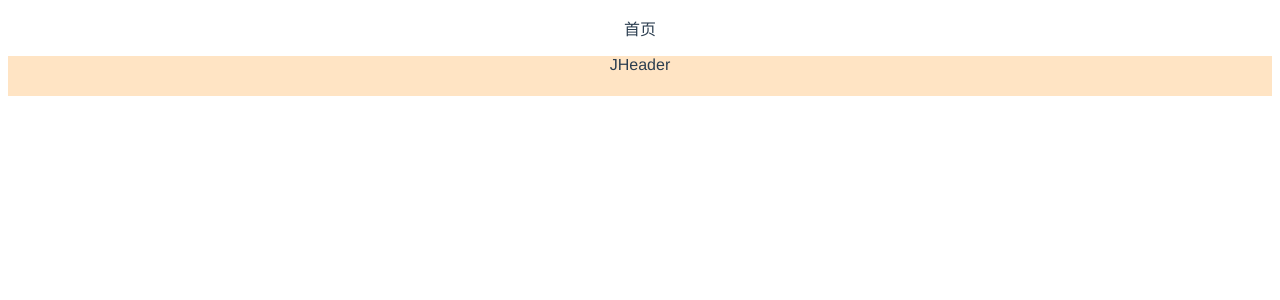
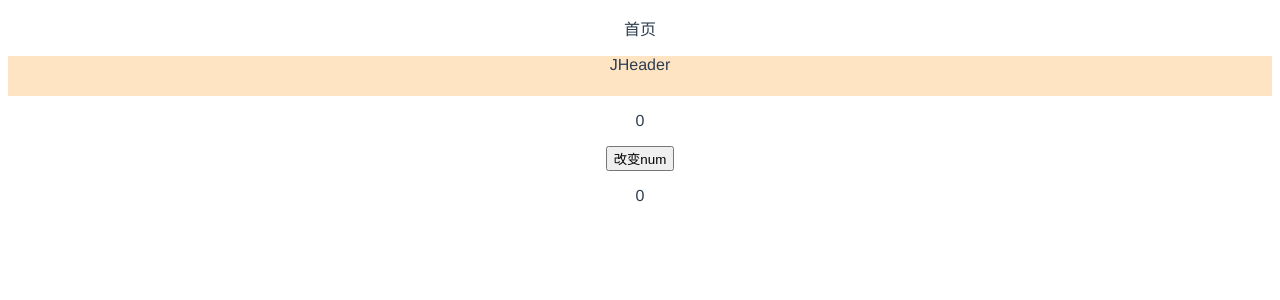
Before and after one commit to wanghong2013/vue-cli-3-config, a Vue app: page / in a window 1280 px wide. Shown: the top 300 px of the page. Built offline with nearby package versions, Linux system fonts and the light colour scheme.

Commit message:
设置eslint

```diff
--- a/src/views/Home.vue
+++ b/src/views/Home.vue
@@ -2,11 +2,14 @@
   <div class="home">
     <p>{{ value }}</p>
     <JHeader />
+    <p>{{ num }}</p>
+    <button @click="changeNum">改变num</button>
+    <p>{{ $store.state.counter.count }}</p>
   </div>
 </template>
 
 <script>
-import JHeader from "@/components/JHeader.vue"
+import JHeader from "@/components/JHeader.vue";
 export default {
   name: "home",
   components: {
@@ -14,8 +17,17 @@ export default {
   },
   data() {
     return {
-      value: "首页"
+      value: "首页",
+      num: 0
     };
+  },
+  methods: {
+    changeNum() {
+      this.num++;
+    }
+  },
+  mounted() {
+    console.log(this.$store, "$store");
   }
 };
 </script>
```
Also changed, not shown: src/store/getters.js (+2 -5 lines), .eslintrc.js, src/store/index.js (line endings or trailing spaces), src/store/modules/app.js (line endings or trailing spaces).
